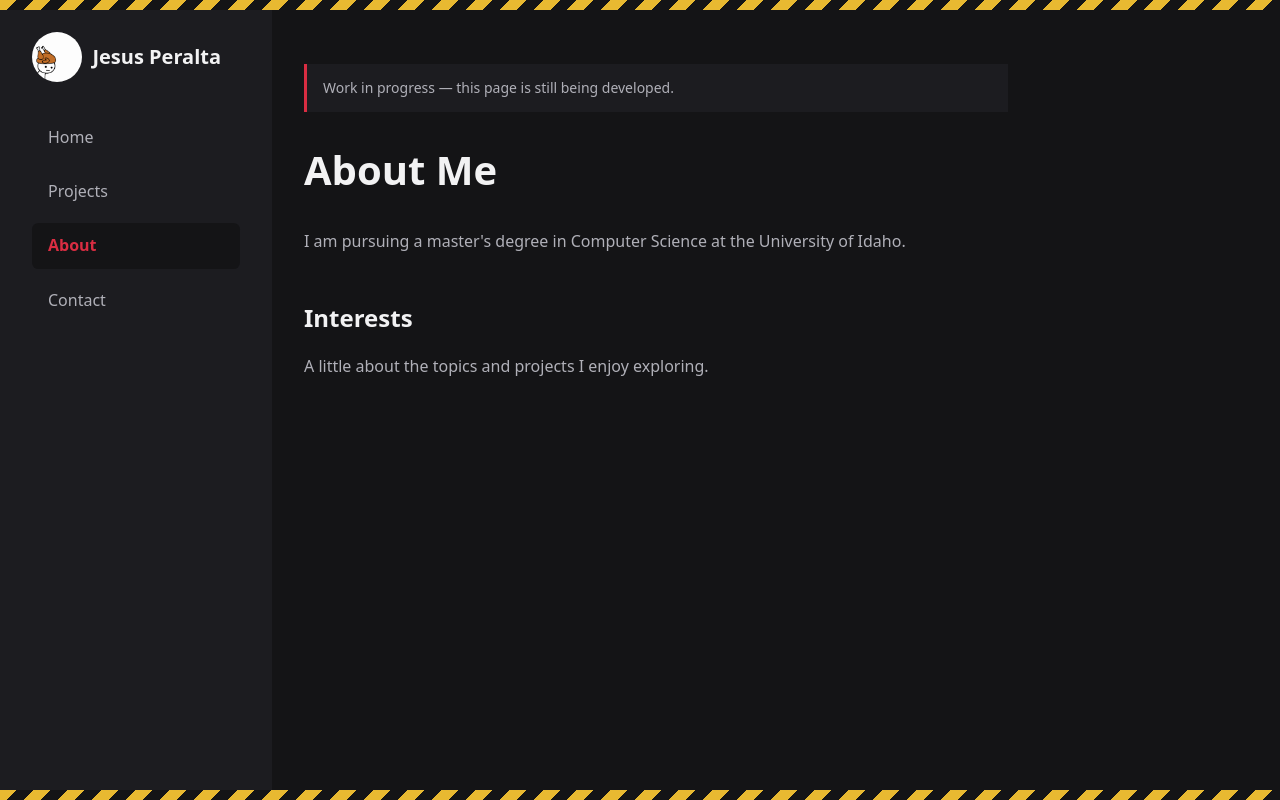
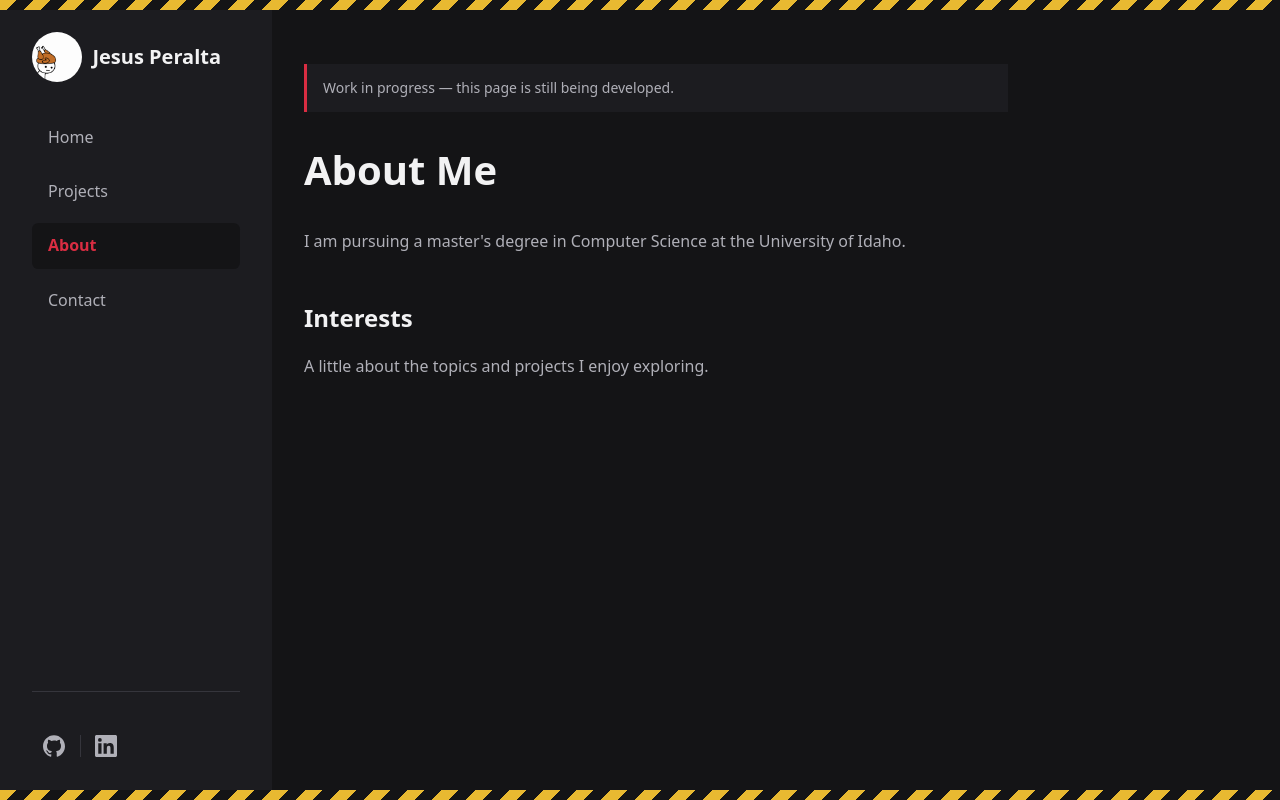
Before and after one commit to NotElJesus/noteljesus.github.io, a plain HTML site: page about/index.html in a window 1280 px wide. Drawn offline with Linux system fonts and the light colour scheme.

Commit message:
Added life to the sidebar to the rest of the pages.

```diff
--- a/about/index.html
+++ b/about/index.html
@@ -27,6 +27,22 @@
                 <li><a href="/contact/">Contact</a></li>
             </ul>
         </nav>
+
+        <div class="social-links">
+            <a href="https://github.com/NotElJesus" target="_blank" rel="noopener noreferrer" aria-label="GitHub profile">
+                <svg viewBox="0 0 24 24" aria-hidden="true" focusable="false">
+                    <path
+                        d="M12 .297C5.37.297 0 5.67 0 12.297c0 5.303 3.438 9.8 8.205 11.385.6.113.82-.258.82-.577 0-.285-.01-1.04-.015-2.04-3.338.724-4.043-1.61-4.043-1.61-.546-1.387-1.333-1.756-1.333-1.756-1.09-.745.083-.729.083-.729 1.205.084 1.838 1.237 1.838 1.237 1.07 1.835 2.807 1.305 3.492.998.108-.776.418-1.305.762-1.605-2.665-.305-5.467-1.334-5.467-5.931 0-1.31.469-2.381 1.236-3.221-.124-.303-.536-1.524.117-3.176 0 0 1.008-.322 3.301 1.23a11.52 11.52 0 0 1 3.003-.404c1.02.005 2.047.138 3.006.404 2.291-1.552 3.297-1.23 3.297-1.23.655 1.652.243 2.873.119 3.176.77.84 1.235 1.911 1.235 3.221 0 4.609-2.807 5.624-5.479 5.921.43.372.823 1.102.823 2.222 0 1.606-.015 2.898-.015 3.293 0 .322.216.694.825.576C20.565 22.092 24 17.597 24 12.297c0-6.627-5.373-12-12-12" />
+                </svg>
+            </a>
+
+            <a href="https://www.linkedin.com/in/jesusperalta369/" target="_blank" rel="noopener noreferrer" aria-label="LinkedIn profile">
+                <svg viewBox="0 0 24 24" aria-hidden="true" focusable="false">
+                    <path
+                        d="M20.447 20.452h-3.554v-5.569c0-1.328-.027-3.037-1.852-3.037-1.853 0-2.136 1.445-2.136 2.939v5.667H9.351V9h3.414v1.561h.049c.476-.9 1.637-1.85 3.37-1.85 3.601 0 4.267 2.37 4.267 5.455v6.286zM5.337 7.433a2.062 2.062 0 1 1 0-4.124 2.062 2.062 0 0 1 0 4.124zm1.782 13.019H3.555V9h3.564v11.452zM22.225 0H1.771C.792 0 0 .774 0 1.729v20.542C0 23.227.792 24 1.771 24h20.451C23.2 24 24 23.227 24 22.271V1.729C24 .774 23.2 0 22.222 0h.003z" />
+                </svg>
+            </a>
+        </div>
     </header>
 
     <main>
```
Also changed, not shown: contact/index.html (+16 -0 lines).
